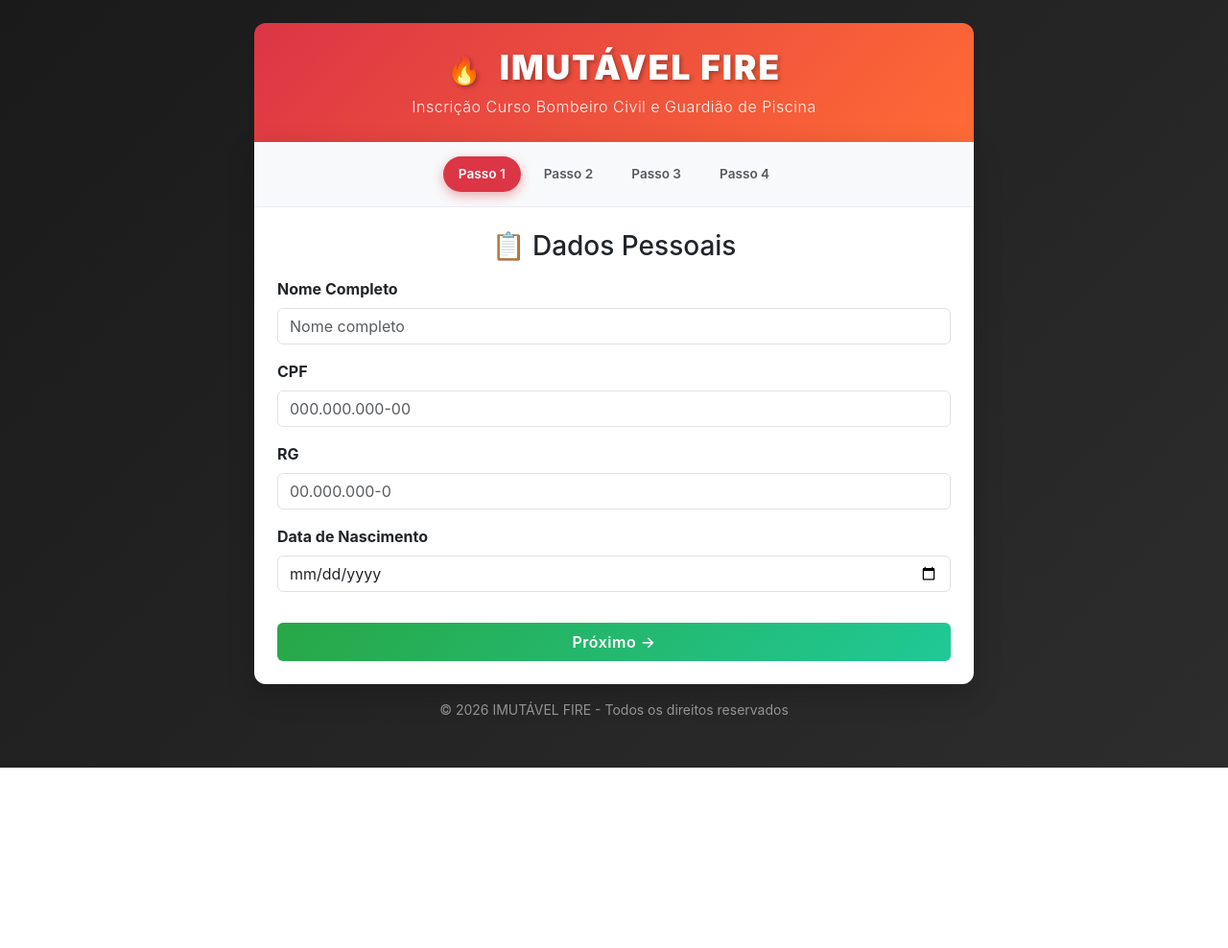
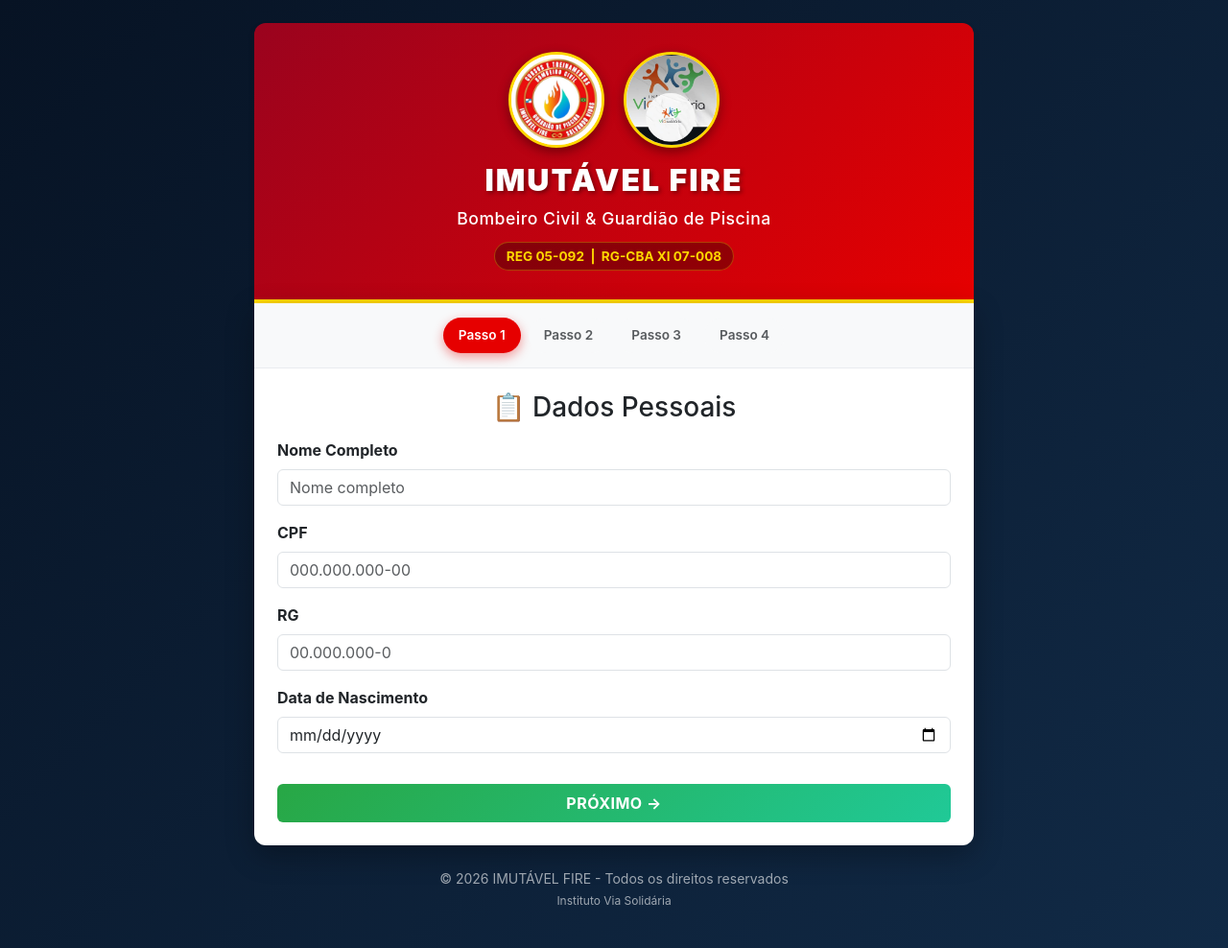
Before and after one commit to matheusbarbosatech/imutavel-fire-lms, a Django app: page / in a window 1280 px wide. Shown: the whole page at 96% size. Before the commit the page ends 800 px from the top, so only its background shows below. Run offline with Django 5.2, Linux system fonts and the light colour scheme.

Commit message:
Atualizando frontend com as cores, textos e a logo da Imutável e da ong

```diff
--- a/templates/core/base.html
+++ b/templates/core/base.html
@@ -1,47 +1,84 @@
+{% load static %}
 <!DOCTYPE html>
 <html lang="pt-BR">
 <head>
   <meta charset="UTF-8">
   <meta name="viewport" content="width=device-width, initial-scale=1">
-  <title>IMUTÁVEL FIRE - Inscrição</title>
+  <title>IMUTÁVEL FIRE - Inscrições</title>
   <link href="https://cdn.jsdelivr.net/npm/bootstrap@5.3.0/dist/css/bootstrap.min.css" rel="stylesheet">
   <style>
+    /* =========================================
+       CORES E FUNDO (Inspirado nas artes oficiais)
+       ========================================= */
     body {
-      background: linear-gradient(135deg, #1a1a1a 0%, #2d2d2d 100%);
+      background: linear-gradient(135deg, #071324 0%, #112a46 100%);
       min-height: 100vh;
       font-family: -apple-system, BlinkMacSystemFont, 'Segoe UI', Roboto, sans-serif;
     }
+
     .brand-header {
-      background: linear-gradient(135deg, #dc3545 0%, #ff6b35 100%);
+      background: linear-gradient(135deg, #9a031e 0%, #e60000 100%);
       color: white;
-      padding: 25px 20px;
+      padding: 30px 20px;
       border-radius: 12px 12px 0 0;
       text-align: center;
-      box-shadow: 0 4px 6px rgba(0,0,0,0.1);
+      box-shadow: 0 4px 6px rgba(0,0,0,0.2);
+      border-bottom: 4px solid #ffd700;
     }
+
+    /* Container para alinhar as duas logos lado a lado */
+    .logos-container {
+      display: flex;
+      justify-content: center;
+      align-items: center;
+      gap: 20px; /* Distância entre as logos */
+      margin-bottom: 15px;
+    }
+
+    /* Configuração idêntica para ambas as Logomarcas */
+    .brand-logo {
+      width: 100px;
+      height: 100px;
+      object-fit: cover; /* Garante que a imagem preencha o círculo perfeito */
+      border-radius: 50%;
+      border: 3px solid #ffd700;
+      box-shadow: 0 4px 12px rgba(0,0,0,0.4);
+      background: white;
+    }
+
     .brand-header h1 {
-      font-size: 2.2rem;
+      font-size: 2rem;
       font-weight: 900;
       letter-spacing: 2px;
       margin: 0;
-      text-shadow: 2px 2px 4px rgba(0,0,0,0.3);
+      text-shadow: 2px 2px 4px rgba(0,0,0,0.4);
     }
+
     .brand-header p {
-      font-size: 1rem;
+      font-size: 1.1rem;
       margin: 8px 0 0 0;
-      opacity: 0.95;
-      font-weight: 300;
+      font-weight: 500;
       letter-spacing: 0.5px;
     }
-    .brand-header .fire-icon {
-      font-size: 1.8rem;
-      margin-right: 8px;
+
+    .registro-badge {
+      display: inline-block;
+      background: rgba(0,0,0,0.3);
+      color: #ffd700;
+      padding: 4px 12px;
+      border-radius: 20px;
+      font-size: 0.85rem;
+      font-weight: bold;
+      margin-top: 10px;
+      border: 1px solid rgba(255, 215, 0, 0.3);
     }
+
     .main-card {
       background: white;
       border-radius: 0 0 12px 12px;
-      box-shadow: 0 10px 30px rgba(0,0,0,0.2);
+      box-shadow: 0 10px 30px rgba(0,0,0,0.3);
     }
+
     .step-badge {
       padding: 8px 16px;
       border-radius: 20px;
@@ -49,45 +86,44 @@
       font-weight: 600;
       transition: all 0.3s ease;
     }
-    .active { background: #dc3545; color: #fff; box-shadow: 0 4px 12px rgba(220,53,69,0.4); }
-    .done { background: #28a745; color: #fff; }
+    .active { background: #e60000; color: #fff; box-shadow: 0 4px 12px rgba(230,0,0,0.4); }
+    .done { background: #112a46; color: #fff; }
+
     .step-container {
       background: #f8f9fa;
       padding: 15px;
       border-bottom: 1px solid #e9ecef;
     }
+
     .form-control:focus {
-      border-color: #dc3545;
-      box-shadow: 0 0 0 0.2rem rgba(220,53,69,0.25);
+      border-color: #e60000;
+      box-shadow: 0 0 0 0.2rem rgba(230,0,0,0.25);
     }
+
     .btn-success {
       background: linear-gradient(135deg, #28a745 0%, #20c997 100%);
       border: none;
-      font-weight: 600;
+      font-weight: 700;
       letter-spacing: 0.5px;
+      text-transform: uppercase;
     }
-    .btn-success:hover {
-      background: linear-gradient(135deg, #218838 0%, #1aa179 100%);
-    }
-    /* =========================================
-       AJUSTES DO CHECKBOX (Passo 4)
-       ========================================= */
+    .btn-success:hover { background: linear-gradient(135deg, #218838 0%, #1aa179 100%); }
+
+    /* AJUSTES DO CHECKBOX (Passo 4) */
     input[type="checkbox"].form-check-input {
       width: 30px;
       height: 30px;
-      flex-shrink: 0; /* IMPEDE o texto de esmagar o checkbox */
+      flex-shrink: 0;
       cursor: pointer;
-      margin-top: 0.2rem; /* Alinha a caixinha com a primeira linha do texto */
-      border: 2px solid #6c757d; /* Deixa a borda mais visível */
+      margin-top: 0.2rem;
+      border: 2px solid #6c757d;
     }
-
     input[type="checkbox"].form-check-input:checked {
       background-color: #28a745;
       border-color: #28a745;
     }
-
     .form-check-label {
-      cursor: pointer; /* Faz o usuário poder clicar no texto para marcar a caixinha */
+      cursor: pointer;
       padding-top: 0.3rem;
       line-height: 1.4;
     }
@@ -97,18 +133,25 @@
   <div class="container py-4">
     <div class="mx-auto" style="max-width:750px">
 
-      <!-- ✅ CABEÇALHO COM NOVO TÍTULO -->
+      <!-- CABEÇALHO COM A MARCA -->
       <div class="brand-header">
-        <h1>
-          <span class="fire-icon">🔥</span>
-          IMUTÁVEL FIRE
-        </h1>
-        <p>Inscrição Curso Bombeiro Civil e Guardião de Piscina</p>
+
+        <!-- Container das Duas Logos -->
+        <div class="logos-container">
+          <img src="{% static 'img/logo.jpeg' %}" alt="Logo IMUTÁVEL FIRE" class="brand-logo" onerror="this.style.display='none'">
+          <img src="{% static 'img/ong.jpeg' %}" alt="Logo Instituto Via Solidária" class="brand-logo" onerror="this.style.display='none'">
+        </div>
+
+        <h1>IMUTÁVEL FIRE</h1>
+        <p>Bombeiro Civil & Guardião de Piscina</p>
+
+        <!-- Códigos de Registro -->
+        <div class="registro-badge">
+          REG 05-092 &nbsp;|&nbsp; RG-CBA XI 07-008
+        </div>
       </div>
 
-      <!-- CONTEÚDO PRINCIPAL -->
       <div class="main-card">
-        <!-- Barra de Progresso -->
         <div class="step-container">
           <div class="d-flex justify-content-center gap-2 flex-wrap">
             {% for i in "1234" %}
@@ -129,16 +172,19 @@
               </div>
             {% endfor %}
           {% endif %}
+
           {% block content %}{% endblock %}
         </div>
       </div>
 
-      <!-- Rodapé -->
-      <div class="text-center text-white-50 mt-3 small">
+      <div class="text-center mt-4 small" style="color: rgba(255,255,255,0.6);">
         <p class="mb-0">© 2026 IMUTÁVEL FIRE - Todos os direitos reservados</p>
+        <p class="mt-1" style="font-size: 0.75rem;">Instituto Via Solidária</p>
       </div>
+
     </div>
   </div>
+
   <script src="https://cdn.jsdelivr.net/npm/bootstrap@5.3.0/dist/js/bootstrap.bundle.min.js"></script>
 </body>
 </html>
```
Also changed, not shown: core/static/img/logo.jpeg (added), core/static/img/ong.jpeg (added).
